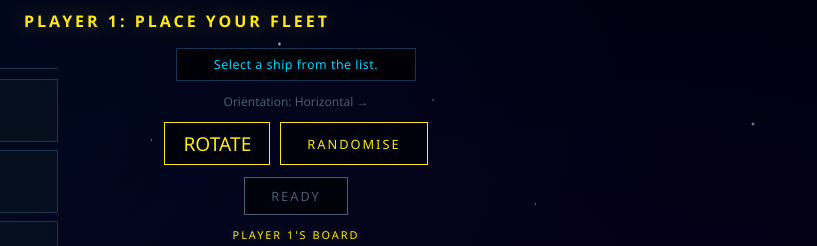
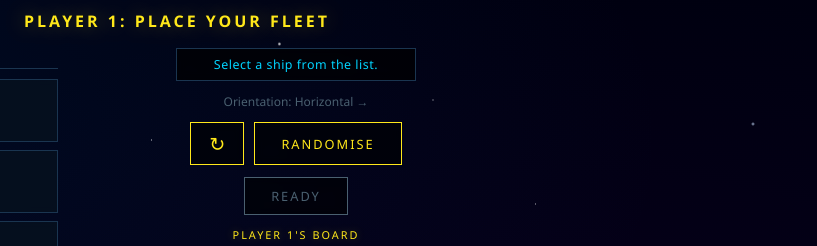
Before and after one commit to curtislight/spacewars-battleship-, a website with bundled scripts: page web-app/index.html in a window 1280 px wide. Both pictures are taken after a click on the button "START GAME". Shown: the part 100-346 px from the top of the page, 463-1280 px from the left. Built offline with nearby package versions, Linux system fonts and the light colour scheme.

Commit message:
Update index.html

```diff
--- a/web-app/index.html
+++ b/web-app/index.html
@@ -43,7 +43,7 @@
                 <div class="status-bar" id="placement-status">Select a ship then click the grid.</div>
                 <div class="orientation-label" id="orientation-label" aria-live="polite">Orientation: Horizontal →</div>
                 <div class="btn-row">
-                    <button id="btn-rotate">Rotate</button>
+                    <button id="btn-rotate" aria-label="Rotate ship">↻</button>
                     <button id="btn-randomise">Randomise</button>
                 </div>
                 <button id="btn-ready" disabled>Ready</button>
```
